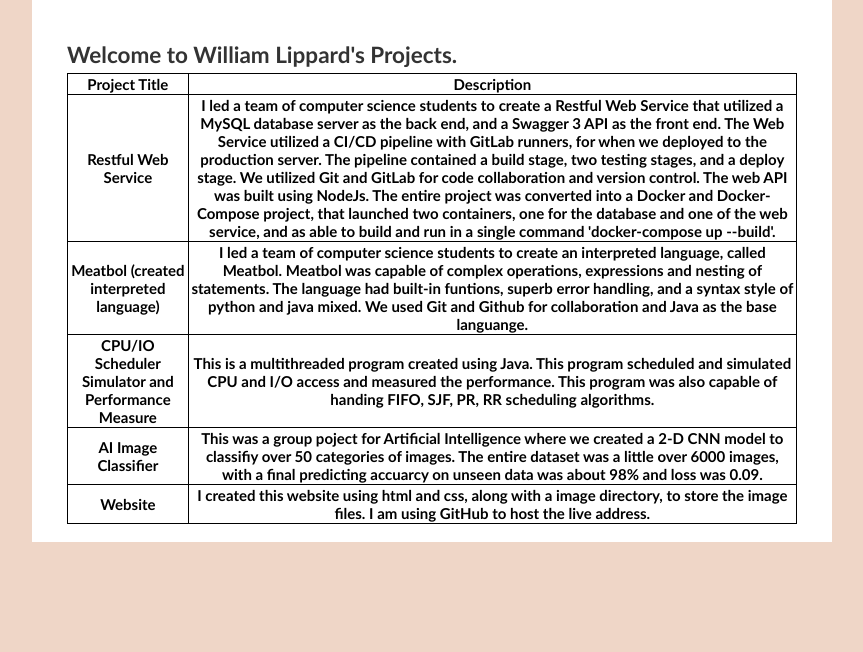
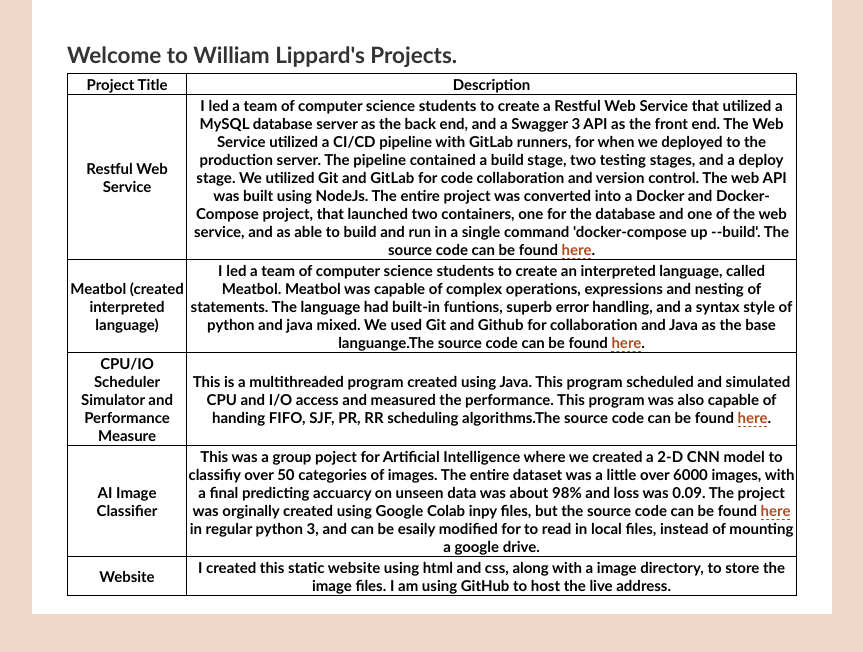
Before and after one commit to daringplanet/WilliamSite, a plain HTML site: page Projects.html in a window 1280 px wide. Shown: the part 120-772 px from the top of the page, without its empty margins (208-1071 px from the left). Drawn offline with Linux system fonts and the light colour scheme.

Commit message:
updating project links and resume

```diff
--- a/Projects.html
+++ b/Projects.html
@@ -44,26 +44,26 @@
                 </tr2>
                 <tr>
                     <th>Restful Web Service</th>
-                    <th>I led a team of computer science students to create a Restful Web Service that utilized a MySQL database server as the back end, and a Swagger 3 API as the front end. The Web Service utilized a CI/CD pipeline with GitLab runners, for when we deployed to the production server. The pipeline contained a build stage, two testing stages, and a deploy stage. We utilized Git and GitLab for code collaboration and version control. The web API was built using NodeJs. The entire project was converted into a Docker and Docker-Compose project, that launched two containers, one for the database and one of the web service, and as able to build and run in a single command 'docker-compose up --build'.</th>
+                    <th>I led a team of computer science students to create a Restful Web Service that utilized a MySQL database server as the back end, and a Swagger 3 API as the front end. The Web Service utilized a CI/CD pipeline with GitLab runners, for when we deployed to the production server. The pipeline contained a build stage, two testing stages, and a deploy stage. We utilized Git and GitLab for code collaboration and version control. The web API was built using NodeJs. The entire project was converted into a Docker and Docker-Compose project, that launched two containers, one for the database and one of the web service, and as able to build and run in a single command 'docker-compose up --build'. The source code can be found <a href="https://github.com/daringplanet/SRC_CODE/tree/master/NodeJs-Docker-Compose">here</a>.</th>
                 </tr>
                 <tr>
                     <th>Meatbol (created interpreted language)</th>
-                    <th>I led a team of computer science students to create an interpreted language, called Meatbol. Meatbol was capable of complex operations, expressions and nesting of statements. The language had built-in funtions, superb error handling, and a syntax style of python and java mixed. We used Git and Github for collaboration and Java as the base languange.</th>
+                    <th>I led a team of computer science students to create an interpreted language, called Meatbol. Meatbol was capable of complex operations, expressions and nesting of statements. The language had built-in funtions, superb error handling, and a syntax style of python and java mixed. We used Git and Github for collaboration and Java as the base languange.The source code can be found <a href="https://github.com/daringplanet/SRC_CODE/tree/master/Java/Project-MeatbolSRC/">here</a>.</th>
                 </tr>
                 <tr>
                     <th>CPU/IO Scheduler Simulator and Performance Measure</th>
-                    <th>This is a multithreaded program created using Java. This program scheduled and simulated CPU and I/O access and measured the performance. This program was also capable of handing FIFO, SJF, PR, RR scheduling algorithms.</th>
+                    <th>This is a multithreaded program created using Java. This program scheduled and simulated CPU and I/O access and measured the performance. This program was also capable of handing FIFO, SJF, PR, RR scheduling algorithms.The source code can be found <a href="https://github.com/daringplanet/SRC_CODE/tree/master/Java/Multithread_CPU_IO_Sim/">here</a>.</th>
                 </tr>
                 <tr>
                     <th>AI Image Classifier</th>
 
                     <th>
-                        This was a group poject for Artificial Intelligence where we created a 2-D CNN model to classifiy over 50 categories of images. The entire dataset was a little over 6000 images, with a final predicting accuarcy on unseen data was about 98% and loss was 0.09.
+                        This was a group poject for Artificial Intelligence where we created a 2-D CNN model to classifiy over 50 categories of images. The entire dataset was a little over 6000 images, with a final predicting accuarcy on unseen data was about 98% and loss was 0.09. The project was orginally created using Google Colab inpy files, but the source code can be found <a href="https://github.com/daringplanet/SRC_CODE/tree/master/Python/AI_Image_Classifier.py">here</a> in regular python 3, and can be esaily modified for to read in local files, instead of mounting a google drive.
                     </th>
                 </tr>
                 <tr>
                     <th>Website</th>
-                    <th>I created this website using html and css, along with a image directory, to store the image files. I am using GitHub to host the live address.</th>
+                    <th>I created this static website using html and css, along with a image directory, to store the image files. I am using GitHub to host the live address.</th>
                 </tr>
               </table>
     </div>
```
Also changed, not shown: index.html (+2 -3 lines), 1 other file.
